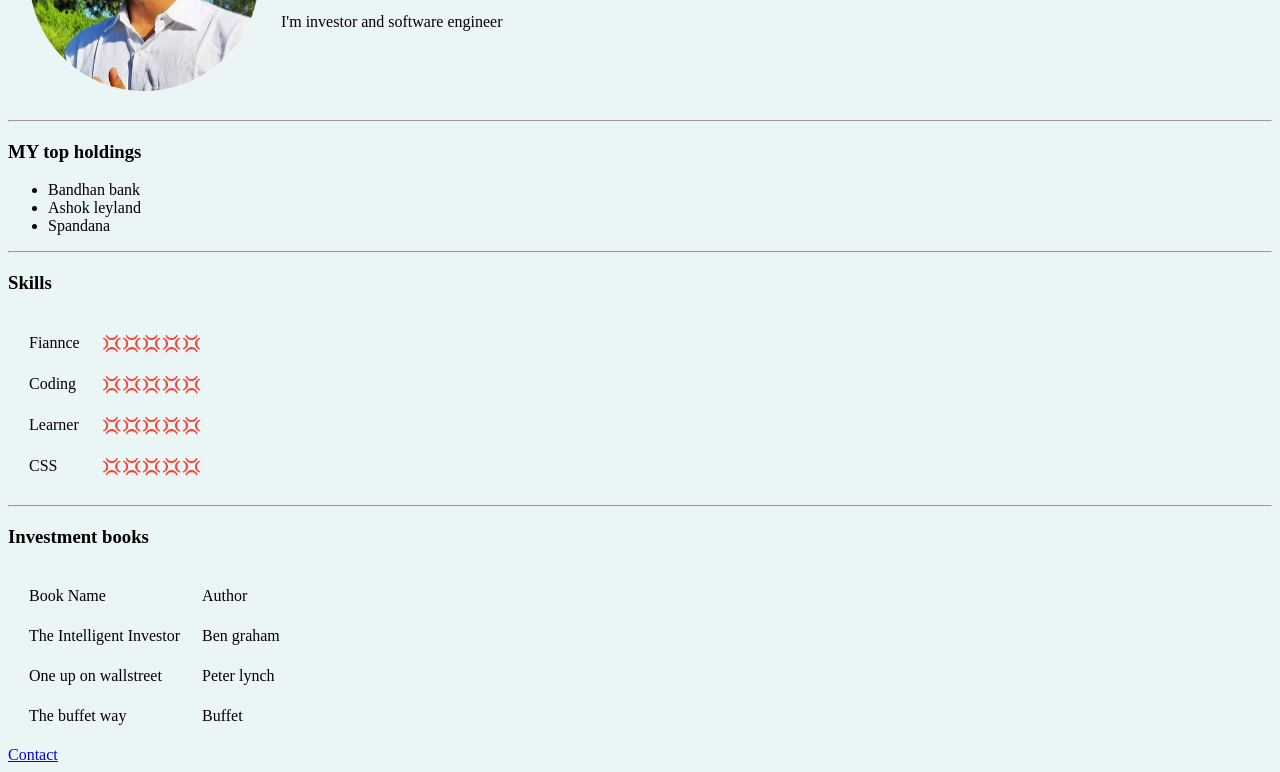
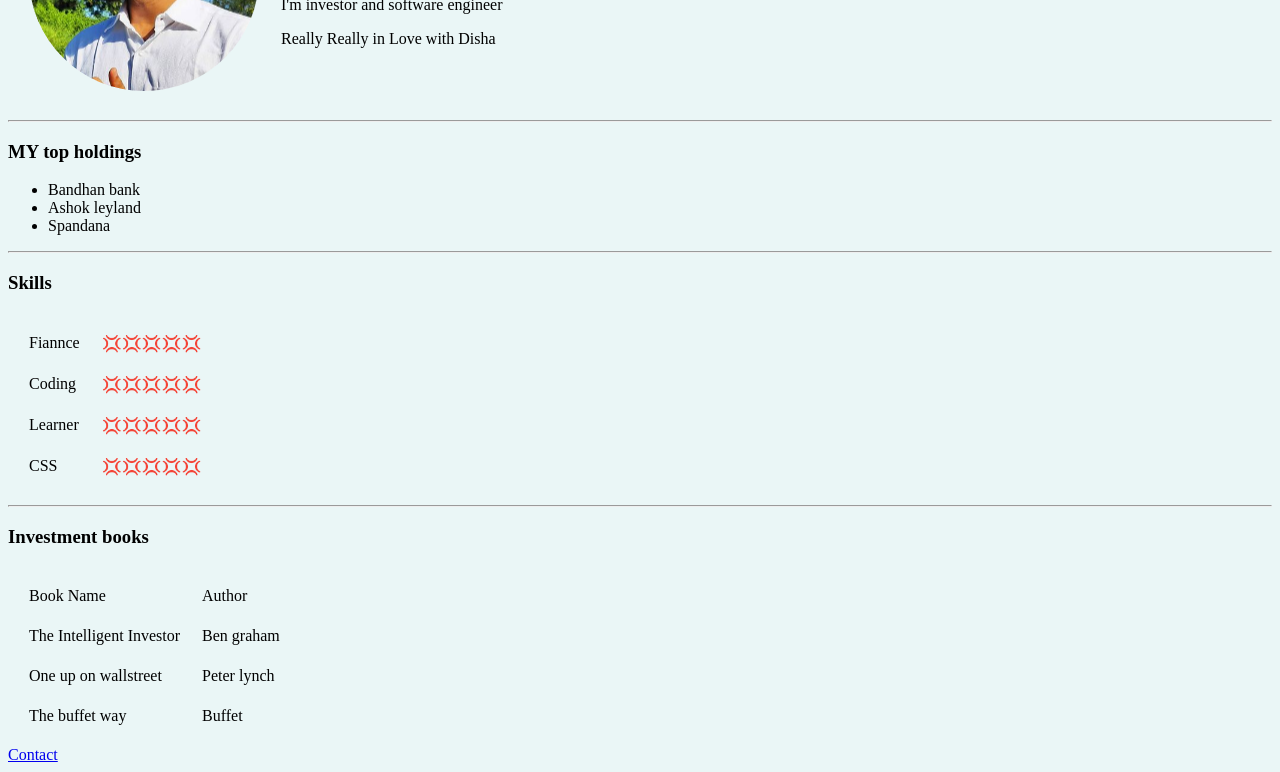
Before and after one commit to TheZenMind07/cv, a plain HTML site: page index.html in a window 1280 px wide. Shown: the part 168-940 px from the top of the page. Drawn offline with Linux system fonts and the light colour scheme.

Commit message:
This were changes, for love

```diff
--- a/index.html
+++ b/index.html
@@ -17,6 +17,7 @@
                                 work</a></strong></em>
                 </p>
                 <p>I'm investor and software engineer</p>
+				<p>Really Really in Love with Disha </p>
             </td>
         </tr>
     </table>
```
